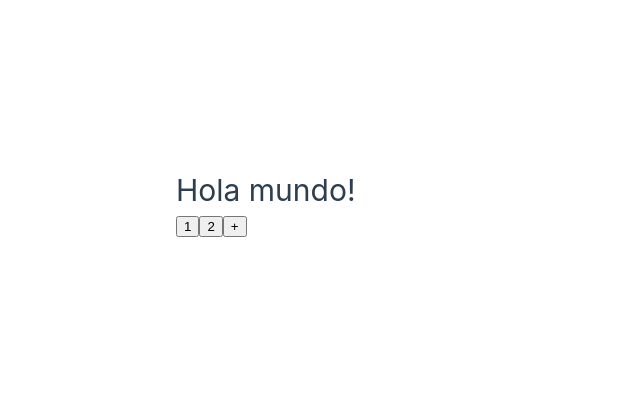
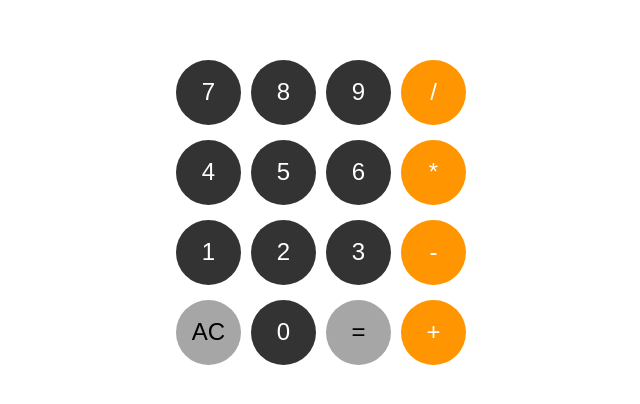
Before and after one commit to rojaldo/vue-project, a Vue app: page / in a window 1280 px wide. Shown: the part 198-602 px from the top of the page, without its empty margins (464-1104 px from the left). Built offline with nearby package versions, Linux system fonts and the light colour scheme.

Commit message:
calculator v0.1

```diff
--- a/src/views/HomeView.vue
+++ b/src/views/HomeView.vue
@@ -1,11 +1,15 @@
 <script setup lang="ts">
 import TheWelcome from '../components/TheWelcome.vue'
-import { ref } from 'vue'
+import { ref, type Ref } from 'vue'
 
 let display = ref('')
 
-const setValue = (input: number | string) => {
+const handleClick = (input: number | string) => {
   display.value += input
+}
+
+const clearDisplay = () => {
+  display.value = ''
 }
 
 </script>
@@ -13,10 +17,85 @@ const setValue = (input: number | string) => {
 <template>
   <main>
     <!-- <TheWelcome /> -->
-     <h1>Hola mundo!</h1>
-     <h2>{{ display }}</h2>
-      <button @click="setValue(1)">1</button>
-      <button @click="setValue(2)">2</button>
-      <button @click="setValue('+')">+</button>
+
+    <div class="calc-text">
+      <p name="user-input" id="user-input">{{ display }}</p>
+    </div>
+    <div class="calc-keys">
+
+      <button type="button" @click="handleClick(7)" class="numbers">7</button>
+      <button type="button" @click="handleClick(8)" class="numbers">8</button>
+      <button type="button" @click="handleClick(9)" class="numbers">9</button>
+      <button type="button" @click="handleClick('/')" class="key-operate operations">/</button>
+      <button type="button" @click="handleClick(4)" class="numbers">4</button>
+      <button type="button" @click="handleClick(5)" class="numbers">5</button>
+      <button type="button" @click="handleClick(6)" class="numbers">6</button>
+      <button type="button" @click="handleClick('*')" class="key-operate operations">*</button>
+      <button type="button" @click="handleClick(1)" class="numbers">1</button>
+      <button type="button" @click="handleClick(2)" class="numbers">2</button>
+      <button type="button" @click="handleClick(3)" class="numbers">3</button>
+      <button type="button" @click="handleClick('-')" class="key-operate operations">-</button>
+      <button type="button" @click="clearDisplay" class="key-others operations">AC</button>
+      <button type="button" @click="handleClick(0)" class="numbers">0</button>
+      <button type="button" @click="handleClick('=')" class="key-others operations">=</button>
+      <button type="button" @click="handleClick('+')" class="key-operate operations">+</button>
+    </div>
   </main>
 </template>
+
+<style>
+button {
+  background: #333333;
+  color: #fff;
+  font-size: 1.5rem;
+  border: none;
+  border-radius: 70%;
+  cursor: pointer;
+  height: 65px;
+  width: 65px;
+}
+
+button:active,
+button:focus {
+  filter: brightness(120%);
+}
+
+.calc-keys {
+  display: grid;
+  grid-template-columns: repeat(4, 1fr);
+  grid-row-gap: 15px;
+  grid-column-gap: 10px;
+}
+
+.key-zero {
+  grid-column: span 2;
+  width: 100%;
+  border-radius: 30px;
+}
+
+.key-operate {
+  background: #ff9501;
+}
+
+.key-others {
+  background: #a6a6a6;
+  color: #000000;
+}
+
+.calc-text {
+  margin-bottom: 20px;
+  padding-left: 5px;
+}
+
+.calc-text p {
+  width: 100%;
+  font-size: 3.5rem;
+  text-align: end;
+  background: transparent;
+  color: #fff;
+  border: none;
+  outline: none;
+  word-wrap: break-word;
+  word-break: break-all;
+}
+</style>
```
Also changed, not shown: src/App.vue (+0 -65 lines).
